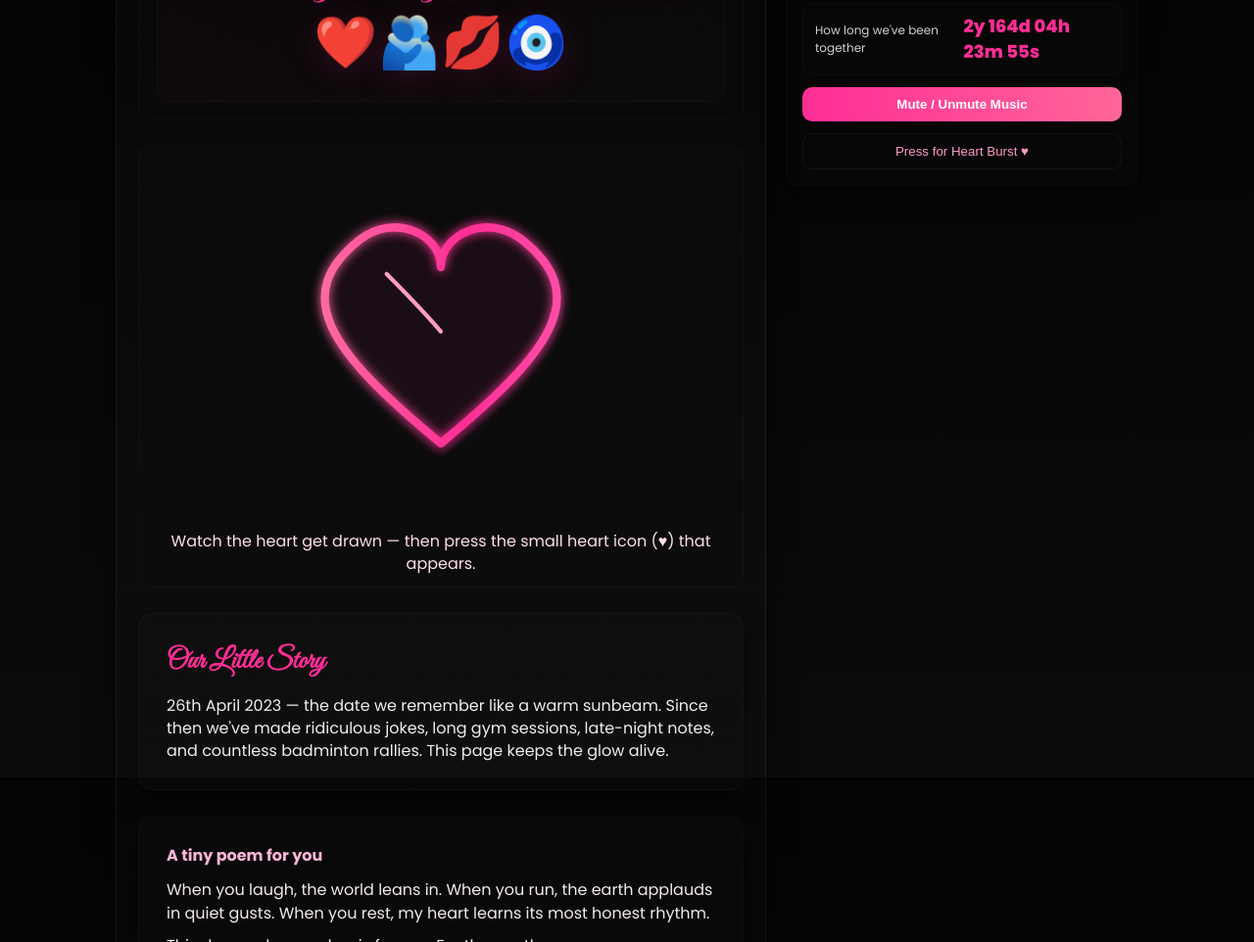
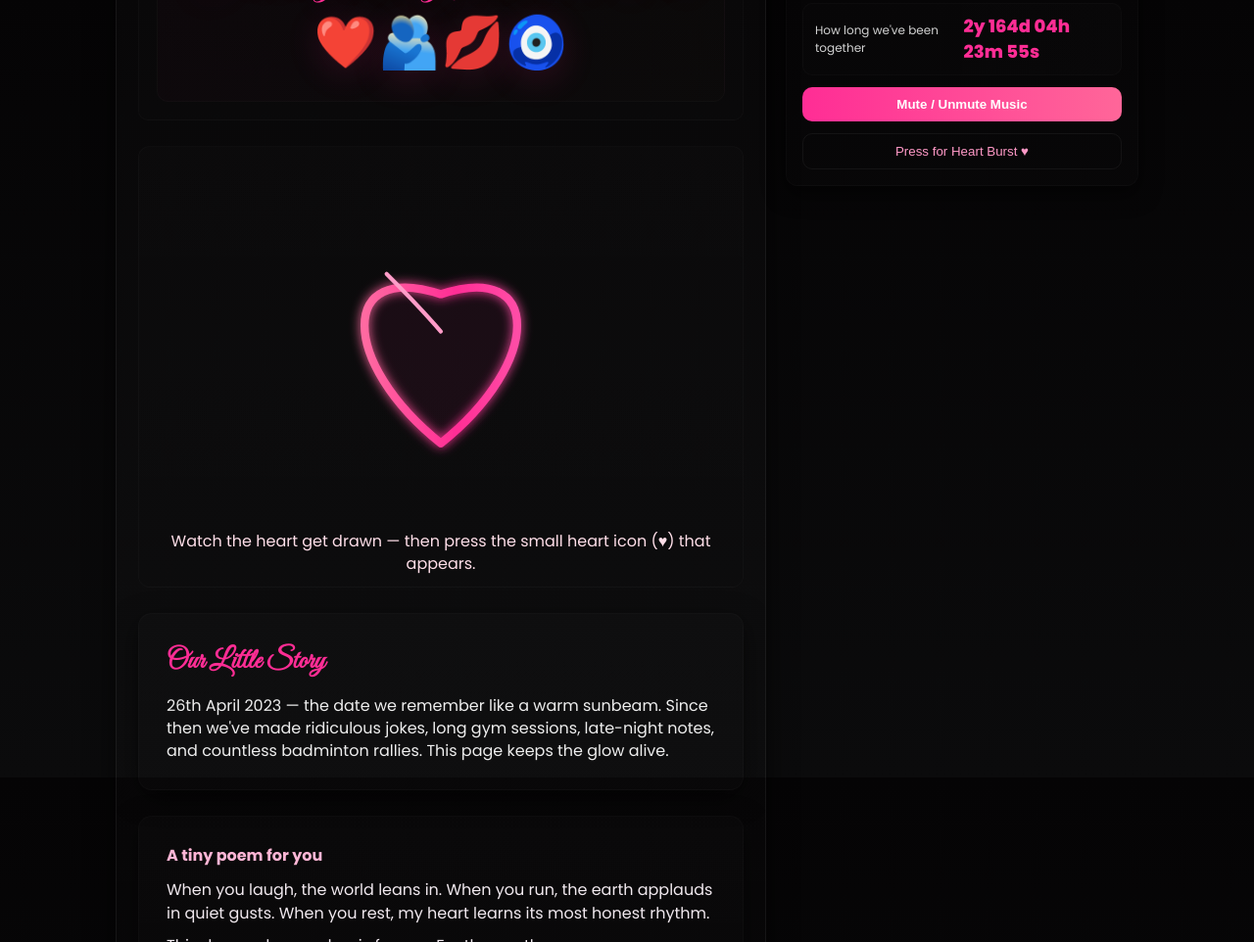
Before and after one commit to amogh-code/harsh-bday, a plain HTML site: page index.html in a window 1280 px wide. Shown: the part 806-1768 px from the top of the page at 98% size. Drawn offline with Linux system fonts and the light colour scheme.

Commit message:
Update index.html

```diff
--- a/index.html
+++ b/index.html
@@ -344,21 +344,18 @@ body{
           </defs>
 
          <!-- shadow background heart -->
-          <path d="M300 440
-                   C120 300, 60 200, 180 120
-                   C240 70, 300 90, 300 150
-                   C300 90, 360 70, 420 120
-                   C540 200, 480 300, 300 440Z"
+<path d="M300 420
+         C150 300, 150 150, 300 200
+         C450 150, 450 300, 300 420Z"
       fill="rgba(255,45,149,0.06)"></path>
 
 <!-- actual draw path (complex curve) -->
 <path id="heartPath" d="M300 420
-            C130 280, 80 200, 180 120
-            C230 80, 300 110, 300 160
-            C300 110, 370 80, 420 120
-            C520 200, 470 280, 300 420Z"
+  C150 300, 150 150, 300 200
+  C450 150, 450 300, 300 420Z"
   fill="none" stroke="url(#gradPink)" stroke-width="12" stroke-linecap="round" stroke-linejoin="round"
   filter="url(#softGlow)"></path>
+
 
           <!-- inner accent lines -->
           <path id="heartInner" d="M300 255 Q270 220 220 170" fill="none" stroke="#ff9cc8" stroke-width="6" stroke-linecap="round" opacity="0.9"/>
```
Lines whose indentation alone changed are shown as unchanged.
